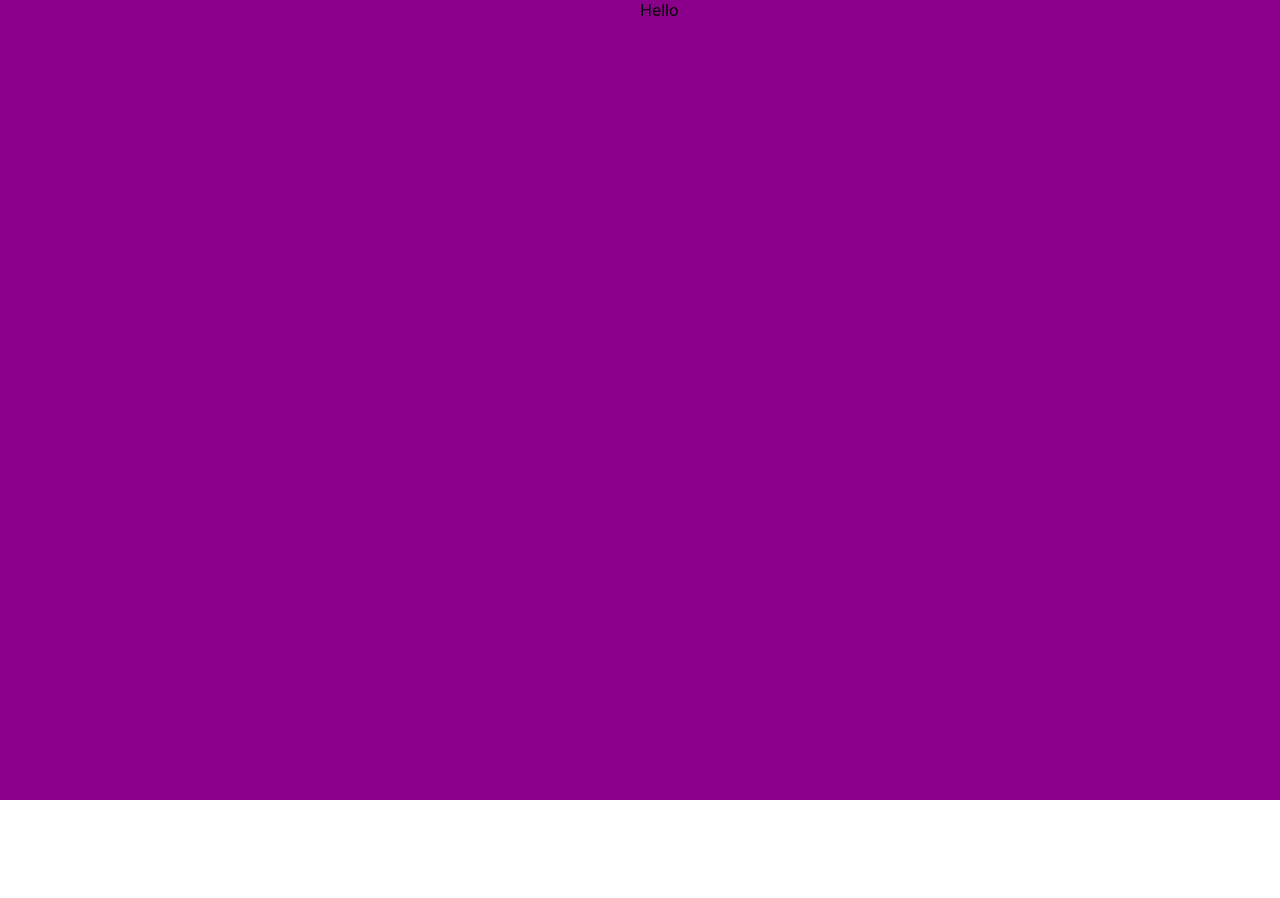
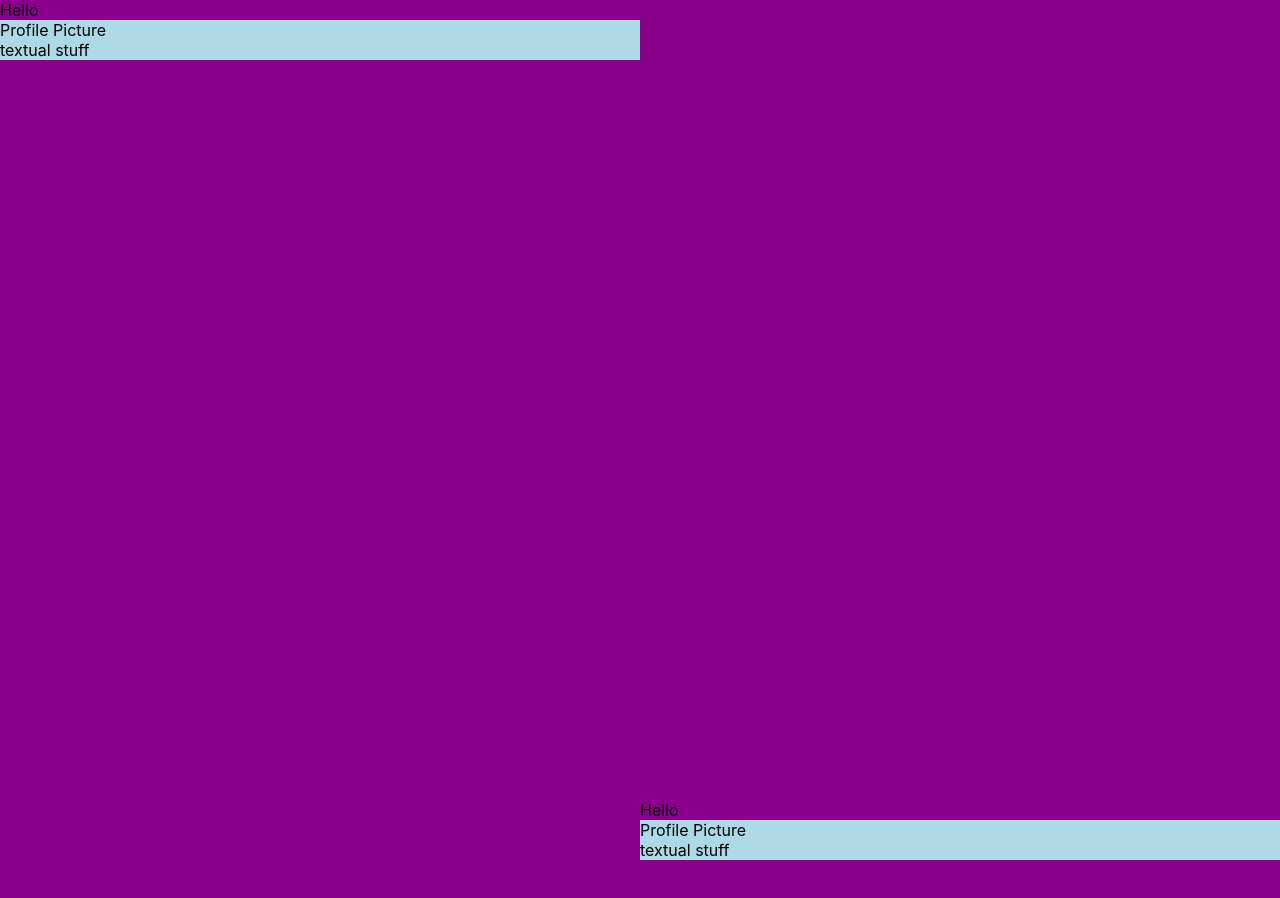
Before and after one commit to clu2001/quckidon, a React (Create React App) app in the folder frontend/: page /character-gallery in a window 1280 px wide. Shown: the top 898 px of the page. Before the commit the page ends 800 px from the top, so only its background shows below. Built offline with nearby package versions, Linux system fonts and the light colour scheme.

Commit message:
renders multiple character container components

```diff
--- a/frontend/src/Components/CharacterComponent.tsx
+++ b/frontend/src/Components/CharacterComponent.tsx
@@ -1,13 +1,16 @@
 import React from "react";
+import ProfileComponent from "./ProfileComponent.tsx"
 // profile of a character (image)
-const CharacterComponent = ( props: left ) => {
+const CharacterComponent = ( props: left, character ) => {
 
 
     console.log(props.left)
+    console.log(props.character)
 
     return (
         <div style={{gridColumnStart: props.left ? '1' : '2'}}>
             Hello
+            <ProfileComponent/>
         </div>
     );
 
--- a/frontend/src/Components/CharacterContainer.tsx
+++ b/frontend/src/Components/CharacterContainer.tsx
@@ -4,12 +4,8 @@ import CharacterComponent from "./CharacterComponent.tsx"
 
 
 // container div for where a single character component is kept in
-const CharacterContainer = ( characterComponent ) => {
+const CharacterContainer = ( props: left ) => {
     const { height, width } = useDynamicWindowDimensions();
-
-    const left: boolean = false;
-
-    const charsList = ["Jack", "Maria", "Julian", "Johannes"]
 
     const componentStyle = {
         width: `${width}px`,
@@ -22,7 +18,7 @@ const CharacterContainer = ( characterComponent ) => {
 
     return (
     <div style={componentStyle}>
-        <CharacterComponent left={left}/>
+        <CharacterComponent left={props.left} character={"Jack"} />
     </div>);
 }
 
--- a/frontend/src/Components/ProfileComponent.tsx
+++ b/frontend/src/Components/ProfileComponent.tsx
@@ -2,16 +2,19 @@ import React from "react"
 
 
 
-
+// component will include profile aspects of a character on the character gallery page
 const ProfileComponent = () => {
 
+    return (
+        <div style={{backgroundColor: 'lightblue'}}>
+            <div>
+                Profile Picture
+            </div>
+            <div>
+                textual stuff
+            </div>
+        </div>
 
-
-
-
-
-    return (
-        <div></div>
     );
 }
 
--- a/frontend/src/Pages/CharacterGallery.tsx
+++ b/frontend/src/Pages/CharacterGallery.tsx
@@ -8,7 +8,8 @@ const CharacterGallery = () => {
 
     return (
     <div>
-        <CharacterContainer />
+        <CharacterContainer left={true}/>
+        <CharacterContainer left={false}/>
     </div>);
 
 }
```
